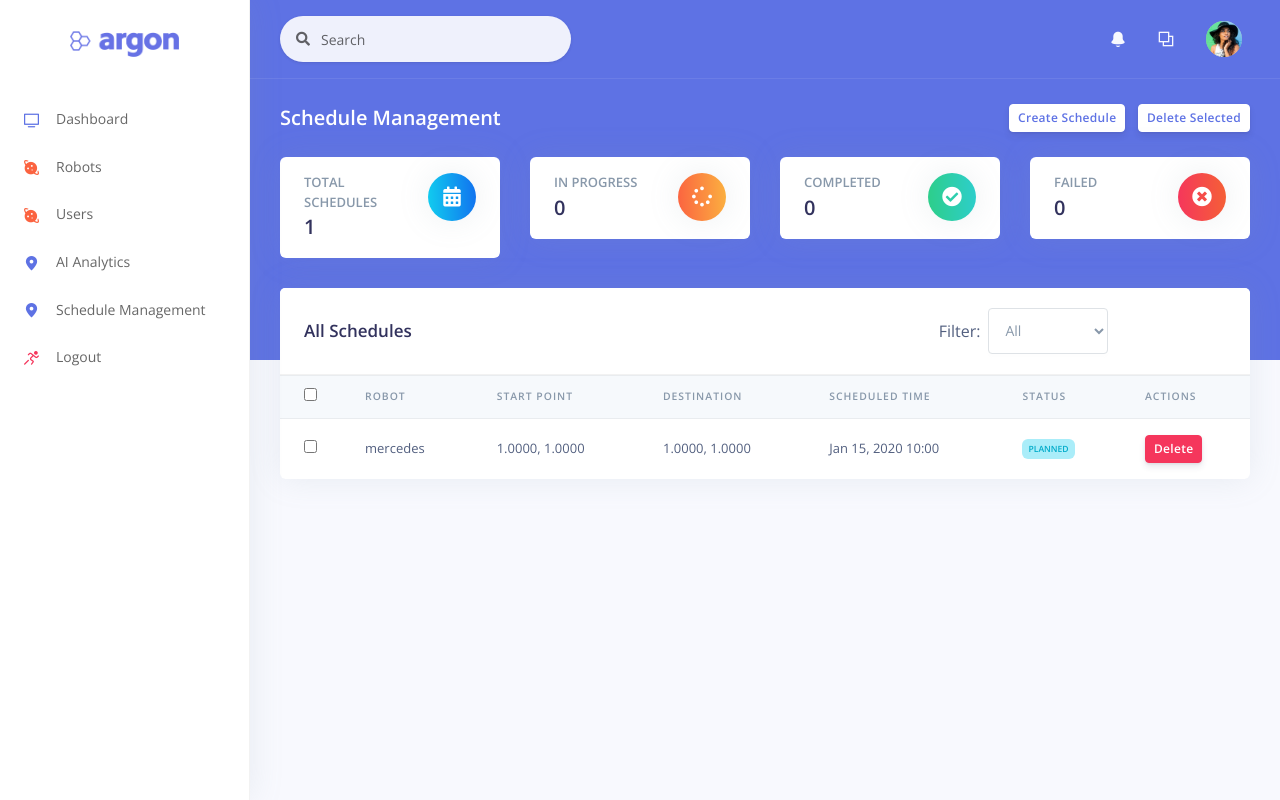
After one commit to AvinashSaxena777/SSRCP-CMPE281, a Django app: page /schedules/ in a window 1280 px wide. The commit adds this page. Run offline with Django 3.2, Linux system fonts and the light colour scheme; tables that the repository leaves empty hold one stand-in row (values such as "Sample post"); some libraries are stand-ins or nearby versions.

Commit message:
Added Schedule Management

```diff
--- a/apps/home/admin.py
+++ b/apps/home/admin.py
@@ -6,7 +6,7 @@ Copyright (c) 2019 - present AppSeed.us
 from django.contrib import admin
 from django.contrib.auth.admin import UserAdmin
 from django.contrib.auth.models import User
-from .models import UserType, Organization, UserProfile, Robot, Alert, AIAnalytic
+from .models import UserType, Organization, UserProfile, Robot, Alert, AIAnalytic, Schedule
 # Register your models here.
 class UserProfileInline(admin.StackedInline):
     model = UserProfile
@@ -30,3 +30,4 @@ admin.site.register(Organization)
 admin.site.register(Robot)
 admin.site.register(Alert)
 admin.site.register(AIAnalytic)
+admin.site.register(Schedule)
--- a/apps/home/urls.py
+++ b/apps/home/urls.py
@@ -25,4 +25,8 @@ urlpatterns = [
     path('robots/bulk-delete/', views.bulk_delete_robots, name='bulk_delete_robots'),
     path('robots/<int:robot_id>/', views.robot_detail, name='robot_detail'),
     path('ai-analytics/', views.ai_analytics, name='ai_analytics'),
+    path('schedules/', views.ScheduleListView.as_view(), name='schedule_management'),
+    path('schedules/create/', views.create_schedule, name='create_schedule'),
+    path('schedules/bulk-delete/', views.bulk_delete_schedules, name='bulk_delete_schedules'),
+    path('schedules/<int:schedule_id>/delete/', views.delete_schedule, name='delete_schedule'),
 ]
--- a/apps/home/views.py
+++ b/apps/home/views.py
@@ -15,12 +15,14 @@ from .models import Organization
 from django.shortcuts import render
 from django.contrib import messages
 from django.shortcuts import redirect, get_object_or_404
-from .models import UserType
+from .models import UserType, Schedule
+from .dao.schedule_dao import ScheduleDAO
 from .dao.dashboard_dao import *
 from .dao.robot_dao import RobotDAO
 from django.db import transaction
 import json
 from .dao.analytics_dao import *
+from django.views.generic import ListView
 
 @login_required(login_url="/login/")
 def index(request):
@@ -253,3 +255,46 @@ def ai_analytics(request):
         'analytics': AIAnalytic.objects.all() if not dummy else []
     }
     return render(request, 'home/ai_analytics.html', context)
+
+class ScheduleListView(ListView):
+    model = Schedule
+    template_name = 'home/schedule_management.html'
+    context_object_name = 'schedules'
+
+    def get_context_data(self, **kwargs):
+        context = super().get_context_data(**kwargs)
+        context['robots'] = Robot.objects.all()
+        context['metrics'] = {
+            'total': Schedule.objects.count(),
+            'in_progress': Schedule.objects.filter(status='In Progress').count(),
+            'completed': Schedule.objects.filter(status='Completed').count(),
+            'failed': Schedule.objects.filter(status='Failed').count()
+        }
+        return context
+
+def create_schedule(request):
+    if request.method == 'POST':
+        ScheduleDAO.create_schedule({
+            'robot': Robot.objects.get(id=request.POST['robot_id']),
+            'start_latitude': request.POST['start_lat'],
+            'start_longitude': request.POST['start_lng'],
+            'dest_latitude': request.POST['dest_lat'],
+            'dest_longitude': request.POST['dest_lng'],
+            'scheduled_at': request.POST['scheduled_at'],
+            'owner': request.user
+        })
+        return HttpResponse(status=201)
+    return HttpResponse(status=400)
+
+def bulk_delete_schedules(request):
+    if request.method == 'POST':
+        schedule_ids = request.POST.getlist('schedule_ids')
+        ScheduleDAO.bulk_delete(schedule_ids)
+        return HttpResponse(status=200)
+    return HttpResponse(status=400)
+
+def delete_schedule(request, schedule_id):
+    if request.method == 'POST':
+        ScheduleDAO.delete_schedule(schedule_id)
+        return HttpResponse(status=200)
+    return HttpResponse(status=400)
--- /dev/null
+++ b/apps/templates/home/schedule_management.html
@@ -0,0 +1,353 @@
+{% extends 'layouts/base.html' %}
+{% load static %}
+
+{% block content %}
+<div class="header bg-primary pb-6">
+  <div class="container-fluid">
+    <div class="header-body">
+      <div class="row align-items-center py-4">
+        <div class="col-lg-6 col-7">
+          <h6 class="h2 text-white d-inline-block mb-0">Schedule Management</h6>
+        </div>
+        <div class="col-lg-6 col-5 text-right">
+          <button class="btn btn-sm btn-neutral" data-toggle="modal" data-target="#createScheduleModal">
+            Create Schedule
+          </button>
+          <button class="btn btn-sm btn-neutral" id="bulkDeleteSchedulesBtn">
+            Delete Selected
+          </button>
+        </div>
+      </div>
+
+      <!-- Metrics Cards -->
+      <div class="row">
+        <div class="col-xl-3 col-md-6">
+          <div class="card card-stats">
+            <div class="card-body">
+              <div class="row">
+                <div class="col">
+                  <h5 class="card-title text-uppercase text-muted mb-0">Total Schedules</h5>
+                  <span class="h2 font-weight-bold mb-0">{{ metrics.total }}</span>
+                </div>
+                <div class="col-auto">
+                  <div class="icon icon-shape bg-gradient-info text-white rounded-circle shadow">
+                    <i class="fas fa-calendar-alt"></i>
+                  </div>
+                </div>
+              </div>
+            </div>
+          </div>
+        </div>
+        <div class="col-xl-3 col-md-6">
+          <div class="card card-stats">
+            <div class="card-body">
+              <div class="row">
+                <div class="col">
+                  <h5 class="card-title text-uppercase text-muted mb-0">In Progress</h5>
+                  <span class="h2 font-weight-bold mb-0">{{ metrics.in_progress }}</span>
+                </div>
+                <div class="col-auto">
+                  <div class="icon icon-shape bg-gradient-warning text-white rounded-circle shadow">
+                    <i class="fas fa-spinner"></i>
+                  </div>
+                </div>
+              </div>
+            </div>
+          </div>
+        </div>
+        <div class="col-xl-3 col-md-6">
+          <div class="card card-stats">
+            <div class="card-body">
+              <div class="row">
+                <div class="col">
+                  <h5 class="card-title text-uppercase text-muted mb-0">Completed</h5>
+                  <span class="h2 font-weight-bold mb-0">{{ metrics.completed }}</span>
+                </div>
+                <div class="col-auto">
+                  <div class="icon icon-shape bg-gradient-success text-white rounded-circle shadow">
+                    <i class="fas fa-check-circle"></i>
+                  </div>
+                </div>
+              </div>
+            </div>
+          </div>
+        </div>
+        <div class="col-xl-3 col-md-6">
+          <div class="card card-stats">
+            <div class="card-body">
+              <div class="row">
+                <div class="col">
+                  <h5 class="card-title text-uppercase text-muted mb-0">Failed</h5>
+                  <span class="h2 font-weight-bold mb-0">{{ metrics.failed }}</span>
+                </div>
+                <div class="col-auto">
+                  <div class="icon icon-shape bg-gradient-danger text-white rounded-circle shadow">
+                    <i class="fas fa-times-circle"></i>
+                  </div>
+                </div>
+              </div>
+            </div>
+          </div>
+        </div>
+      </div>
+    </div>
+  </div>
+</div>
+
+<div class="container-fluid mt--6">
+  <div class="row">
+    <div class="col">
+      <div class="card">
+        <div class="card-header">
+          <div class="row align-items-center">
+            <div class="col-8">
+              <h3 class="mb-0">All Schedules</h3>
+            </div>
+            <div class="col-4 text-right">
+              <div class="form-inline">
+                <label class="mr-2">Filter:</label>
+                <select class="form-control" id="statusFilter">
+                  <option value="all">All</option>
+                  <option value="Planned">Planned</option>
+                  <option value="In Progress">In Progress</option>
+                  <option value="Completed">Completed</option>
+                  <option value="Failed">Failed</option>
+                </select>
+              </div>
+            </div>
+          </div>
+        </div>
+        <div class="table-responsive">
+          <table class="table align-items-center table-flush">
+            <thead class="thead-light">
+              <tr>
+                <th style="width: 20px;">
+                  <input type="checkbox" id="selectAllSchedules">
+                </th>
+                <th>Robot</th>
+                <th>Start Point</th>
+                <th>Destination</th>
+                <th>Scheduled Time</th>
+                <th>Status</th>
+                <th>Actions</th>
+              </tr>
+            </thead>
+            <tbody>
+              {% for schedule in schedules %}
+              <tr>
+                <td>
+                  <input type="checkbox" class="schedule-checkbox" value="{{ schedule.id }}">
+                </td>
+                <td>{{ schedule.robot.modelName }}</td>
+                <td>{{ schedule.start_latitude|floatformat:4 }}, {{ schedule.start_longitude|floatformat:4 }}</td>
+                <td>{{ schedule.dest_latitude|floatformat:4 }}, {{ schedule.dest_longitude|floatformat:4 }}</td>
+                <td>{{ schedule.scheduled_at|date:"M d, Y H:i" }}</td>
+                <td>
+                  <span class="badge badge-{% if schedule.status == 'Completed' %}success{% elif schedule.status == 'Failed' %}danger{% elif schedule.status == 'In Progress' %}warning{% else %}info{% endif %}">
+                    {{ schedule.status }}
+                  </span>
+                </td>
+                <td>
+                  <button class="btn btn-sm btn-danger" onclick="deleteSchedule('{{ schedule.id }}')">Delete</button>
+                </td>
+              </tr>
+              {% endfor %}
+            </tbody>
+          </table>
+        </div>
+      </div>
+    </div>
+  </div>
+</div>
+
+<!-- Create Schedule Modal -->
+<div class="modal fade" id="createScheduleModal" tabindex="-1" role="dialog" aria-hidden="true">
+  <div class="modal-dialog modal-lg" role="document">
+    <div class="modal-content">
+      <div class="modal-header">
+        <h5 class="modal-title">Create New Schedule</h5>
+        <button type="button" class="close" data-dismiss="modal" aria-label="Close">
+          <span aria-hidden="true">&times;</span>
+        </button>
+      </div>
+      <form id="createScheduleForm">
+        {% csrf_token %}
+        <div class="modal-body">
+          <div class="row">
+            <div class="col-md-6">
+              <div class="form-group">
+                <label>Select Robot</label>
+                <select class="form-control" id="robotSelect" required>
+                  {% for robot in robots %}
+                  <option value="{{ robot.id }}">{{ robot.modelName }} - {{ robot.robotId }}</option>
+                  {% endfor %}
+                </select>
+              </div>
+              <div class="form-group">
+                <label>Scheduled Date & Time</label>
+                <input type="datetime-local" class="form-control" id="scheduleTime" required>
+              </div>
+            </div>
+            <div class="col-md-6">
+              <div class="map-container" style="height: 300px;">
+                <div id="scheduleMap" style="height: 100%;"></div>
+              </div>
+              <div class="mt-2">
+                <button type="button" class="btn btn-sm btn-primary" id="setStartPoint">Set Start</button>
+                <button type="button" class="btn btn-sm btn-info" id="setDestPoint">Set Destination</button>
+              </div>
+            </div>
+          </div>
+        </div>
+        <div class="modal-footer">
+          <button type="button" class="btn btn-secondary" data-dismiss="modal">Close</button>
+          <button type="submit" class="btn btn-primary">Create Schedule</button>
+        </div>
+      </form>
+    </div>
+  </div>
+</div>
+
+<!-- Delete Confirmation Modal -->
+<div class="modal fade" id="deleteScheduleModal" tabindex="-1" role="dialog" aria-hidden="true">
+  <div class="modal-dialog modal-dialog-centered" role="document">
+    <div class="modal-content">
+      <div class="modal-header">
+        <h5 class="modal-title">Confirm Delete</h5>
+        <button type="button" class="close" data-dismiss="modal" aria-label="Close">
+          <span aria-hidden="true">&times;</span>
+        </button>
+      </div>
+      <div class="modal-body">
+        <p id="deleteScheduleMessage"></p>
+      </div>
+      <div class="modal-footer">
+        <button type="button" class="btn btn-secondary" data-dismiss="modal">Cancel</button>
+        <button type="button" class="btn btn-danger" id="confirmScheduleDelete">Delete</button>
+      </div>
+    </div>
+  </div>
+</div>
+{% endblock %}
+
+{% block javascripts %}
+<link rel="stylesheet" href="https://unpkg.com/leaflet@1.7.1/dist/leaflet.css" />
+<script src="https://unpkg.com/leaflet@1.7.1/dist/leaflet.js"></script>
+<script>
+let scheduleMap = null;
+let startMarker = null;
+let destMarker = null;
+let currentMode = 'start';
+
+$(document).ready(function() {
+  // Initialize map in modal
+  $('#createScheduleModal').on('shown.bs.modal', function() {
+    if (!scheduleMap) {
+      scheduleMap = L.map('scheduleMap').setView([37.3352, -121.8811], 15);
+      L.tileLayer('https://{s}.tile.openstreetmap.org/{z}/{x}/{y}.png', {
+        attribution: '© OpenStreetMap contributors'
+      }).addTo(scheduleMap);
+
+      // Map click handler
+      scheduleMap.on('click', function(e) {
+        const coords = e.latlng;
+        if(currentMode === 'start') {
+          if(startMarker) scheduleMap.removeLayer(startMarker);
+          startMarker = L.marker(coords, {
+            icon: L.icon({
+              iconUrl: 'https://raw.githubusercontent.com/pointhi/leaflet-color-markers/master/img/marker-icon-2x-green.png',
+              iconSize: [25, 41],
+              iconAnchor: [12, 41]
+            })
+          }).addTo(scheduleMap);
+        } else {
+          if(destMarker) scheduleMap.removeLayer(destMarker);
+          destMarker = L.marker(coords, {
+            icon: L.icon({
+              iconUrl: 'https://raw.githubusercontent.com/pointhi/leaflet-color-markers/master/img/marker-icon-2x-red.png',
+              iconSize: [25, 41],
+              iconAnchor: [12, 41]
+            })
+          }).addTo(scheduleMap);
+        }
+      });
+    }
+  });
+
+  // Mode buttons
+  $('#setStartPoint').click(() => currentMode = 'start');
+  $('#setDestPoint').click(() => currentMode = 'dest');
+
+  // Form submission
+  $('#createScheduleForm').submit(function(e) {
+    e.preventDefault();
+
+    if(!startMarker || !destMarker) {
+      alert('Please set both start and destination points!');
+      return;
+    }
+
+    const formData = {
+      robot_id: $('#robotSelect').val(),
+      scheduled_at: $('#scheduleTime').val(),
+      start_lat: startMarker.getLatLng().lat,
+      start_lng: startMarker.getLatLng().lng,
+      dest_lat: destMarker.getLatLng().lat,
+      dest_lng: destMarker.getLatLng().lng,
+      csrfmiddlewaretoken: $('input[name=csrfmiddlewaretoken]').val()
+    };
+
+    $.ajax({
+      url: "{% url 'create_schedule' %}",
+      method: 'POST',
+      data: formData,
+      success: function() {
+        location.reload();
+      }
+    });
+  });
+
+  // Bulk delete handling
+  $('#bulkDeleteSchedulesBtn').click(function() {
+    const selected = $('.schedule-checkbox:checked');
+    if (selected.length > 0) {
+      $('#deleteScheduleMessage').text(`Delete ${selected.length} schedules?`);
+      $('#deleteScheduleModal').modal('show');
+    }
+  });
+
+  $('#confirmScheduleDelete').click(function() {
+    const scheduleIds = $('.schedule-checkbox:checked').map(function() {
+      return $(this).val();
+    }).get();
+
+    $.ajax({
+      url: "{% url 'bulk_delete_schedules' %}",
+      method: 'POST',
+      data: {
+        'schedule_ids': scheduleIds,
+        'csrfmiddlewaretoken': $('input[name=csrfmiddlewaretoken]').val()
+      },
+      success: function() {
+        location.reload();
+      }
+    });
+  });
+});
+
+function deleteSchedule(scheduleId) {
+  if(confirm('Are you sure you want to delete this schedule?')) {
+    $.ajax({
+      url: `/schedules/${scheduleId}/delete/`,
+      method: 'POST',
+      data: {
+        'csrfmiddlewaretoken': $('input[name=csrfmiddlewaretoken]').val()
+      },
+      success: function() {
+        location.reload();
+      }
+    });
+  }
+}
+</script>
+{% endblock %}
--- a/apps/templates/includes/sidenav.html
+++ b/apps/templates/includes/sidenav.html
@@ -41,6 +41,12 @@
               <span class="nav-link-text">AI Analytics</span>
             </a>
           </li>
+          <li class="nav-item">
+            <a class="nav-link {% if 'map' in segment %} active {% endif %}" href="/schedules/">
+              <i class="ni ni-pin-3 text-primary"></i>
+              <span class="nav-link-text">Schedule Management</span>
+            </a>
+          </li>
           <!-- <li class="nav-item">
             <a class="nav-link {% if 'profile' in segment %} active {% endif %}" href="/profile.html">
               <i class="ni ni-single-02 text-yellow"></i>
```
Also changed, not shown: apps/home/dao/schedule_dao.py (added, +54 -0 lines), apps/home/models.py (+40 -0 lines), apps/home/migrations/0005_schedule.py (added), apps/home/migrations/0006_auto_20250507_0202.py (added), apps/home/migrations/0007_auto_20250507_0204.py (added), apps/home/migrations/0008_auto_20250507_0205.py (added), apps/home/migrations/0009_auto_20250507_0206.py (added), apps/home/migrations/0010_merge_0008_auto_20250507_0205_0009_auto_20250507_0206.py (added), apps/home/migrations/0011_auto_20250507_0220.py (added), apps/home/migrations/0012_auto_20250507_0232.py (added).
